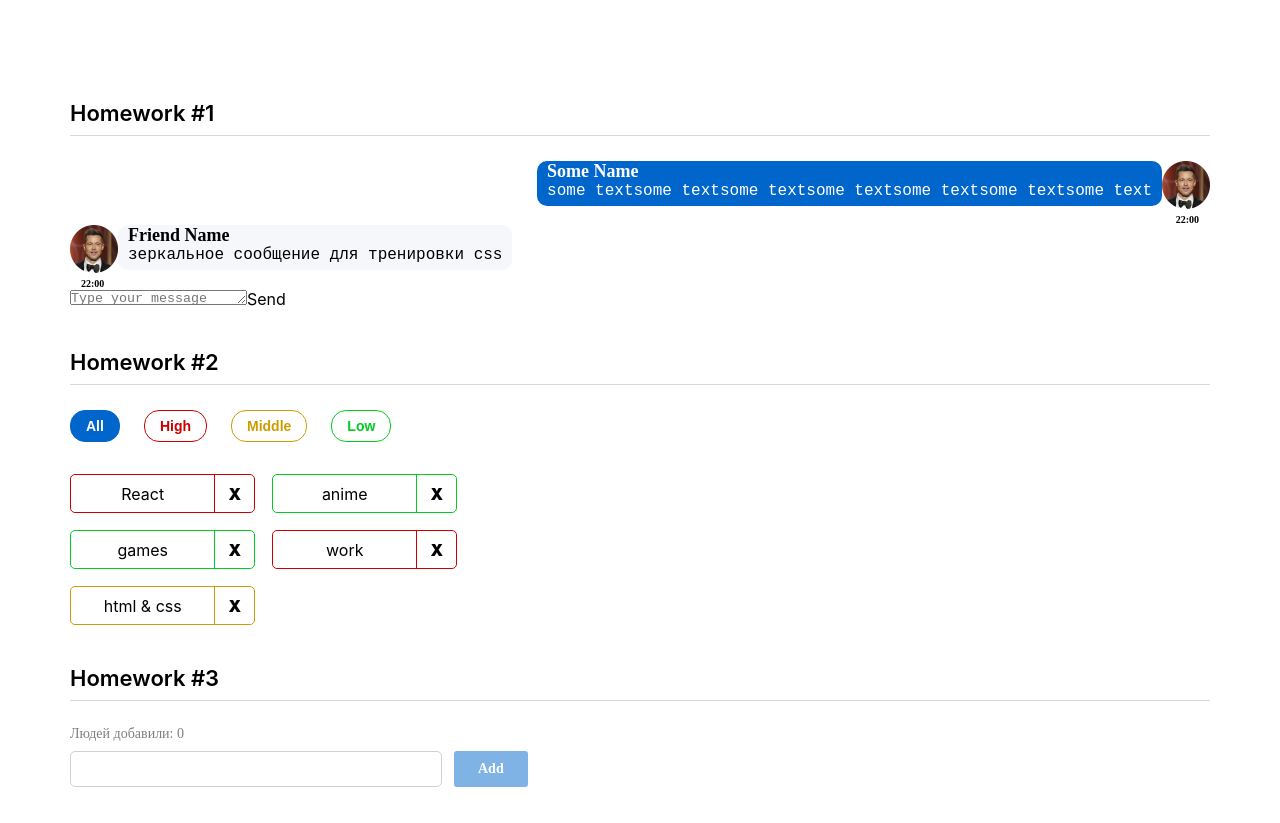
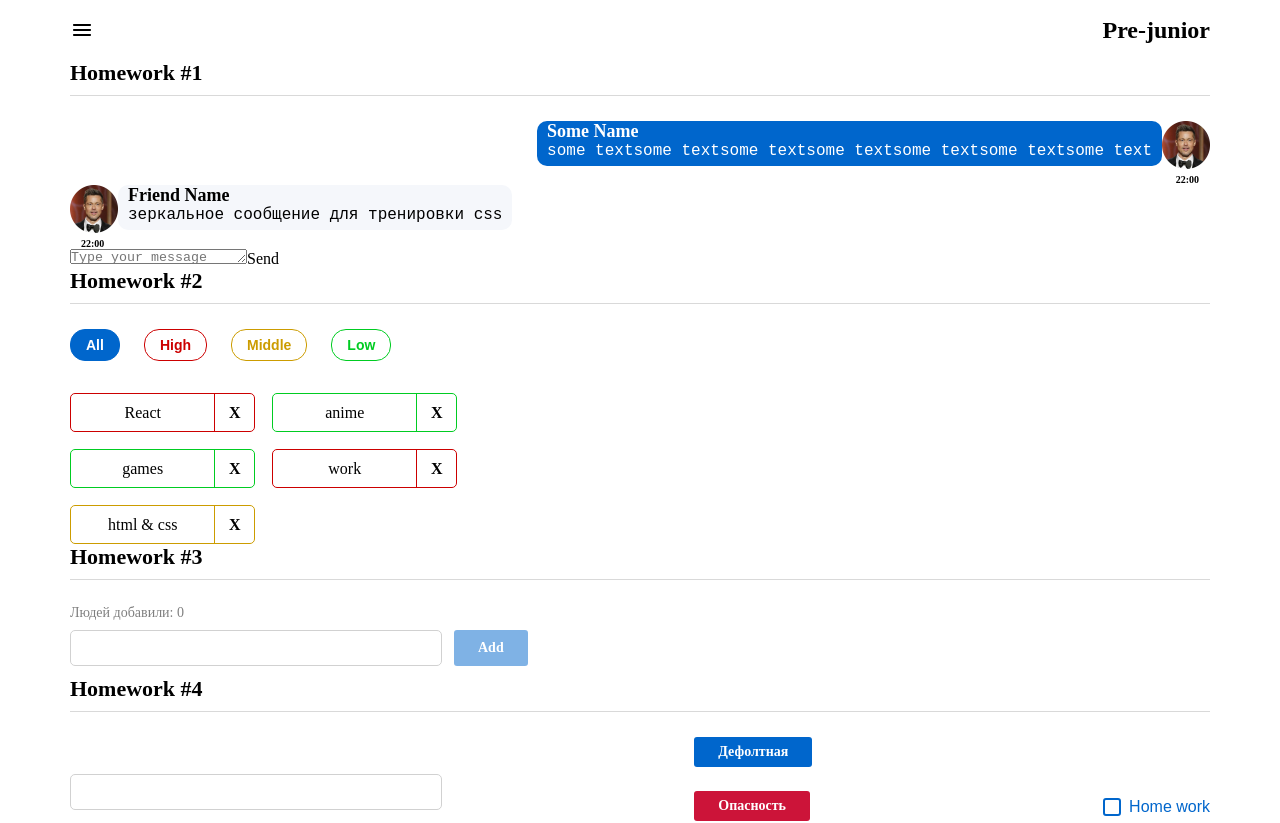
Before and after one commit to paul-koo/incubator-sprint2-homework, a React (Create React App) app: page /#/pre-junior in a window 1280 px wide. Shown: the top 823 px of the page. Built offline with nearby package versions, Linux system fonts and the light colour scheme.

Commit message:
feat: completed hw5 (but not styles)

```diff
--- a/src/s1-main/App.module.css
+++ b/src/s1-main/App.module.css
@@ -1,9 +1,10 @@
 .App {
     --header_height: 60px;
-    padding: 100px 70px;
+    padding: 0 70px 100px;
     display: flex;
     flex-direction: column;
-    gap: 40px;
+    position: relative;
+    font-family: Montserrat;
 }
 
 .hw {
@@ -18,7 +19,7 @@
 
 .hwTitle::after {
     position: absolute;
-    content: "";
+    content: '';
     width: 100%;
     height: 1px;
     background-color: #d9d9d9;
--- a/src/s1-main/App.tsx
+++ b/src/s1-main/App.tsx
@@ -1,21 +1,18 @@
 import React from 'react';
 import s from './App.module.css';
-import HW1 from '../s2-homeworks/hw01/HW1';
-import HW2 from '../s2-homeworks/hw02/HW2';
-import HW3 from '../s2-homeworks/hw03/HW3';
-import HW4 from '../s2-homeworks/hw04/HW4';
+import HW5 from '../s2-homeworks/hw05/HW5';
 
 function App() {
     return (
         <div className={s.App}>
-            <HW1 />
-            {/*раскомментировать по ходу выполнения*/}
+            {/*<HW1 />
+
             <HW2 />
             <HW3 />
             <HW4 />
 
             {/*при выполнении дз 5 и более - закомментировать здесь дз 1-4, так как они есть внутри дз 5*/}
-            {/*<HW5/>*/}
+            <HW5 />
         </div>
     );
 }
--- a/src/s2-homeworks/hw05/Pages.tsx
+++ b/src/s2-homeworks/hw05/Pages.tsx
@@ -1,21 +1,27 @@
-import React from 'react'
-import { Routes, Route, Navigate } from 'react-router-dom'
-import Error404 from './pages/Error404'
-import PreJunior from './pages/PreJunior'
-import Junior from './pages/Junior'
-import JuniorPlus from './pages/JuniorPlus'
+import React from 'react';
+import { Routes, Route, Navigate } from 'react-router-dom';
+import Error404 from './pages/Error404';
+import PreJunior from './pages/PreJunior';
+import Junior from './pages/Junior';
+import JuniorPlus from './pages/JuniorPlus';
 
 export const PATH = {
     PRE_JUNIOR: '/pre-junior',
     JUNIOR: '/junior',
     JUNIOR_PLUS: '/junior-plus',
-}
+};
 
 function Pages() {
     return (
         <div>
             {/*Routes выбирает первый подходящий роут*/}
             <Routes>
+                <Route path="/" element={<Navigate to={'/pre-junior'} />} />
+                <Route path="/pre-junior" element={<PreJunior />} />
+                <Route path="/junior" element={<Junior />} />
+                <Route path="/junior-plus" element={<JuniorPlus />} />
+                <Route path="/error404" element={<Error404 />} />
+                <Route path="*" element={<Navigate to={'/error404'} />} />
                 {/*роутинг будут писать студенты*/}
                 {/*в начале мы попадаем на страницу '/' и переходим сразу на страницу /pre-junior*/}
                 {/*<Route ...*/}
@@ -29,7 +35,7 @@ function Pages() {
                 {/*<Route ...*/}
             </Routes>
         </div>
-    )
+    );
 }
 
-export default Pages
+export default Pages;
--- a/src/s2-homeworks/hw05/header/Header.module.css
+++ b/src/s2-homeworks/hw05/header/Header.module.css
@@ -2,7 +2,17 @@
 }
 
 .header {
+    height: 60px;
+    display: flex;
+    justify-content: space-between;
+    align-items: center;
 }
 
 .header h1 {
+    color: #000;
+    font-family: Montserrat;
+    font-size: 24px;
+    font-style: normal;
+    font-weight: 600;
+    line-height: normal;
 }
--- a/src/s2-homeworks/hw05/sidebar/Sidebar.module.css
+++ b/src/s2-homeworks/hw05/sidebar/Sidebar.module.css
@@ -1,24 +1,61 @@
 .sidebar {
+    display: flex;
+    background-color: #fff;
+    flex-direction: column;
+    align-items: self-start;
+    z-index: 2;
+    height: 100vh;
+    width: 320px;
+    left: -100%;
+    position: absolute;
+    transition: all 0.8s;
+
+    color: #000;
+    font-family: Montserrat;
+    font-size: 22px;
+    font-style: normal;
+    font-weight: 600;
+    line-height: normal;
 }
 
 .sidebar.open {
+    display: flex;
+    left: 0px;
+    transition: all 0.8s;
 }
 
 .background {
+    position: absolute;
+    width: 100%;
+    height: 100vh;
+    opacity: 0.3;
+    background: #000;
+    transition: all 0.3s;
 }
 
 .nav {
+    display: flex;
+    flex-direction: column;
+    padding: 25px 0 0 70px;
+    gap: 45px;
 }
 
 .nav a {
+    color: #000;
+    text-decoration: none;
 }
 
 .nav a:hover {
+    color: #58acff;
 }
 
 .nav a.active {
+    color: #0059b2;
+    text-decoration: underline;
 }
 .close {
+    align-self: flex-end;
+    margin: 24px 24px 0 0;
 }
 
 .close img {
--- a/src/s2-homeworks/hw05/sidebar/Sidebar.tsx
+++ b/src/s2-homeworks/hw05/sidebar/Sidebar.tsx
@@ -1,21 +1,20 @@
-import React, {FC} from 'react'
-import {NavLink} from 'react-router-dom'
-import s from './Sidebar.module.css'
-import {PATH} from '../Pages'
-import closeIcon from './closeOutline.svg'
+import React, { FC } from 'react';
+import { NavLink } from 'react-router-dom';
+import s from './Sidebar.module.css';
+import { PATH } from '../Pages';
+import closeIcon from './closeOutline.svg';
 
 type PropsType = {
-    open: boolean
-    handleClose: () => void
-}
+    open: boolean;
+    handleClose: () => void;
+};
 
-export const Sidebar: FC<PropsType> = ({open, handleClose}) => {
-    const sidebarClass = s.sidebar
-        + (open ? ' ' + s.open : '')
+export const Sidebar: FC<PropsType> = ({ open, handleClose }) => {
+    const sidebarClass = s.sidebar + (open ? ' ' + s.open : '');
     return (
         <>
             {/*затемнение справа от открытого меню*/}
-            {open && <div className={s.background} onClick={handleClose}/>}
+            {open && <div className={s.background} onClick={handleClose} />}
 
             <aside className={sidebarClass}>
                 <button className={s.close} onClick={handleClose}>
@@ -31,7 +30,7 @@ export const Sidebar: FC<PropsType> = ({open, handleClose}) => {
                         id={'hw5-pre-junior-link'}
                         to={PATH.PRE_JUNIOR}
                         onClick={handleClose}
-                        // className={...} // делает студент
+                        className={({ isActive }) => (isActive ? s.active : '')} // делает студент
                     >
                         Pre-junior
                     </NavLink>
@@ -39,7 +38,7 @@ export const Sidebar: FC<PropsType> = ({open, handleClose}) => {
                         id={'hw5-junior-link'}
                         to={PATH.JUNIOR}
                         onClick={handleClose}
-                        // className={...} // делает студент
+                        className={({ isActive }) => (isActive ? s.active : '')} // делает студент
                     >
                         Junior
                     </NavLink>
@@ -47,12 +46,12 @@ export const Sidebar: FC<PropsType> = ({open, handleClose}) => {
                         id={'hw5-junior-plus-link'}
                         to={PATH.JUNIOR_PLUS}
                         onClick={handleClose}
-                        // className={...} // делает студент
+                        className={({ isActive }) => (isActive ? s.active : '')} // делает студент
                     >
                         Junior Plus
                     </NavLink>
                 </nav>
             </aside>
         </>
-    )
-}
+    );
+};
```
Also changed, not shown: src/s2-homeworks/hw05/header/Header.tsx (+16 -16 lines), src/s2-homeworks/hw05/layout/Layout.tsx (+13 -13 lines).
